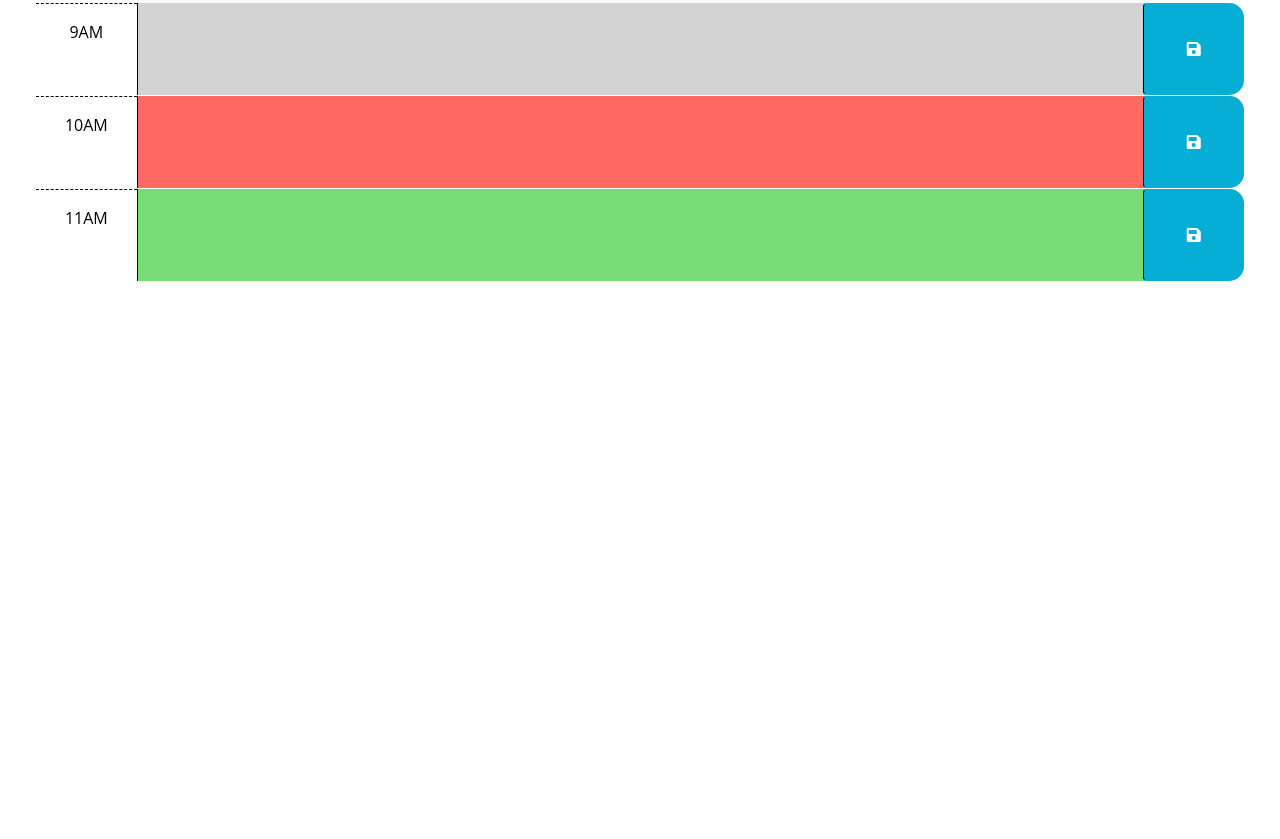
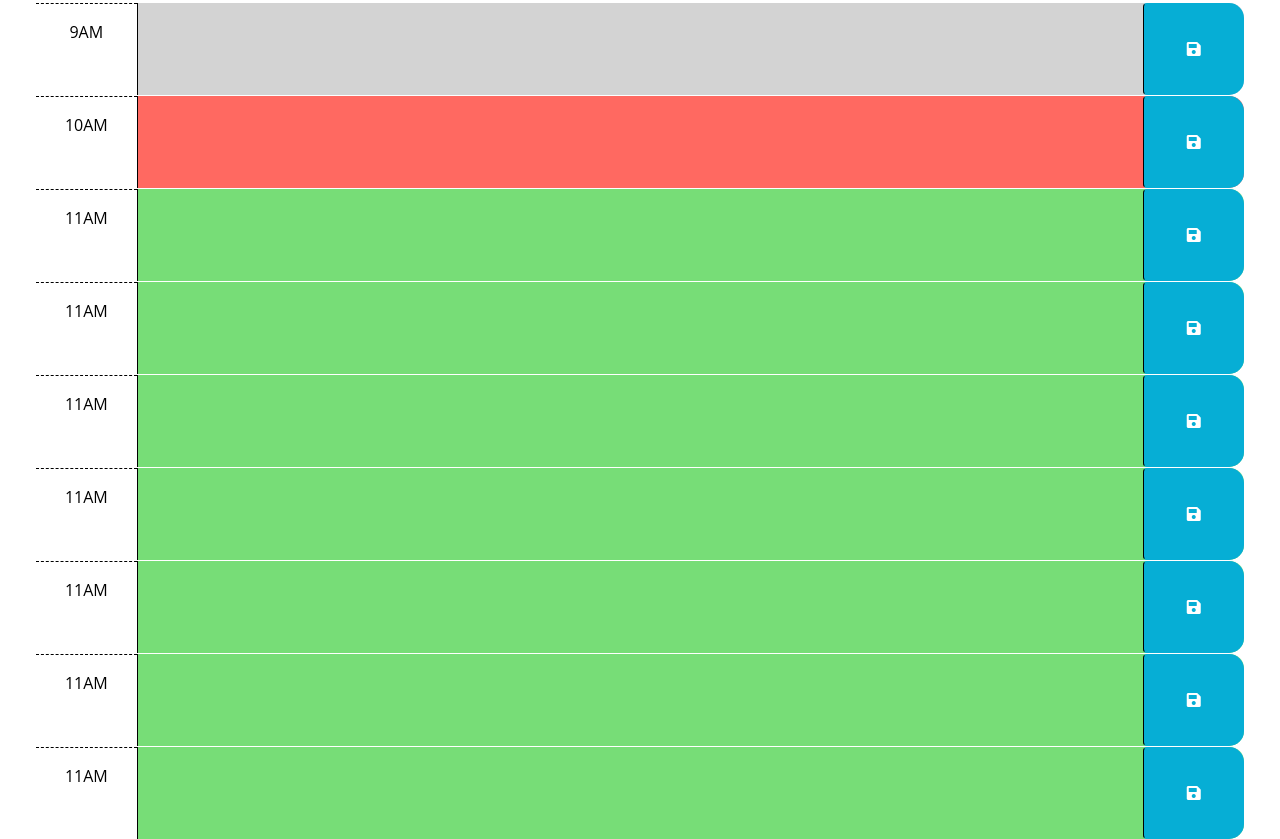
Before and after one commit to codeandlift706/Daily-Scheduler, a plain HTML site: page index.html in a window 1280 px wide. Shown: the part 295-1134 px from the top of the page. Before the commit the page ends 800 px from the top, so only its background shows below. Drawn offline with nearby package versions, Linux system fonts and the light colour scheme.

Commit message:
added more time blocks

```diff
--- a/index.html
+++ b/index.html
@@ -67,7 +67,58 @@
           <i class="fas fa-save" aria-hidden="true"></i>
         </button>
       </div>
-    </div>
+
+
+      <div id="hour-12" class="row time-block future">
+        <div class="col-2 col-md-1 hour text-center py-3">11AM</div>
+        <textarea class="col-8 col-md-10 description" rows="3"> </textarea>
+        <button class="btn saveBtn col-2 col-md-1" aria-label="save">
+          <i class="fas fa-save" aria-hidden="true"></i>
+        </button>
+      </div>
+
+
+      <div id="hour-13" class="row time-block future">
+        <div class="col-2 col-md-1 hour text-center py-3">11AM</div>
+        <textarea class="col-8 col-md-10 description" rows="3"> </textarea>
+        <button class="btn saveBtn col-2 col-md-1" aria-label="save">
+          <i class="fas fa-save" aria-hidden="true"></i>
+        </button>
+      </div>
+
+
+      <div id="hour-14" class="row time-block future">
+        <div class="col-2 col-md-1 hour text-center py-3">11AM</div>
+        <textarea class="col-8 col-md-10 description" rows="3"> </textarea>
+        <button class="btn saveBtn col-2 col-md-1" aria-label="save">
+          <i class="fas fa-save" aria-hidden="true"></i>
+        </button>
+      </div>
+
+
+        <div id="hour-15" class="row time-block future">
+          <div class="col-2 col-md-1 hour text-center py-3">11AM</div>
+          <textarea class="col-8 col-md-10 description" rows="3"> </textarea>
+          <button class="btn saveBtn col-2 col-md-1" aria-label="save">
+            <i class="fas fa-save" aria-hidden="true"></i>
+          </button>
+        </div>
+
+        <div id="hour-16" class="row time-block future">
+          <div class="col-2 col-md-1 hour text-center py-3">11AM</div>
+          <textarea class="col-8 col-md-10 description" rows="3"> </textarea>
+          <button class="btn saveBtn col-2 col-md-1" aria-label="save">
+            <i class="fas fa-save" aria-hidden="true"></i>
+          </button>
+        </div>
+
+        <div id="hour-17" class="row time-block future">
+          <div class="col-2 col-md-1 hour text-center py-3">11AM</div>
+          <textarea class="col-8 col-md-10 description" rows="3"> </textarea>
+          <button class="btn saveBtn col-2 col-md-1" aria-label="save">
+            <i class="fas fa-save" aria-hidden="true"></i>
+          </button>
+        </div>
 
     <script src="https://cdnjs.cloudflare.com/ajax/libs/jquery/3.2.1/jquery.min.js"></script>
     <script src="https://cdn.jsdelivr.net/npm/dayjs@1.11.3/dayjs.min.js"
--- a/script.js
+++ b/script.js
@@ -1,5 +1,5 @@
 var buttonEl = $('.saveBtn');
-var textContainerEl = $('.description');
+var textContainerEl = $('textarea');
 
 
 // Wrap all code that interacts with the DOM in a call to jQuery to ensure that
@@ -18,16 +18,16 @@ $(function () {
     //$('textarea').each(function() { //get all textarea elements, go through each one
     textContainerEl.each(function() {
     var value = $(this).val(); //this means, the textarea in the function. We are getting the value of it and storing it into the value variable.
-    var name = $(this).attr('#hour-9'); //In the example, name should be the key that is stored in localStorage. You'll need to figure what key values you'll use to get and set the textarea values. You will need to update the right side of the = to get what you want. .attr('') targets an attribute on the element (in this case textarea) and grabs the value of that attribute you put in there.
+    var name = $(this).attr('hour-9'); //In the example, name should be the key that is stored in localStorage. You'll need to figure what key values you'll use to get and set the textarea values. You will need to update the right side of the = to get what you want. .attr('') targets an attribute on the element (in this case textarea) and grabs the value of that attribute you put in there.
 
     console.log(value) //console logs the value
-    localStorage[name] = value;
-    //localStorage[name] = value; //this stores the key and value into local storage
-    });
-    });
+    localStorage[name] = value; //this stores the key and value into local storage
+    //let savedText = document.createElement('input');
+    //document.textContainerEl.appendChild(savedText);
+
+})})
 
 
-  })
   // TODO: Add code to apply the past, present, or future class to each time
   // block by comparing the id to the current hour. HINTS: How can the id
   // attribute of each time-block be used to conditionally add or remove the
@@ -41,3 +41,4 @@ $(function () {
   // TODO: Add code to display the current date in the header of the page.
   const currentDate = dayjs();
   $('#currentDay').text(currentDate.format('dddd, MMMM D YYYY'));
+});
```
